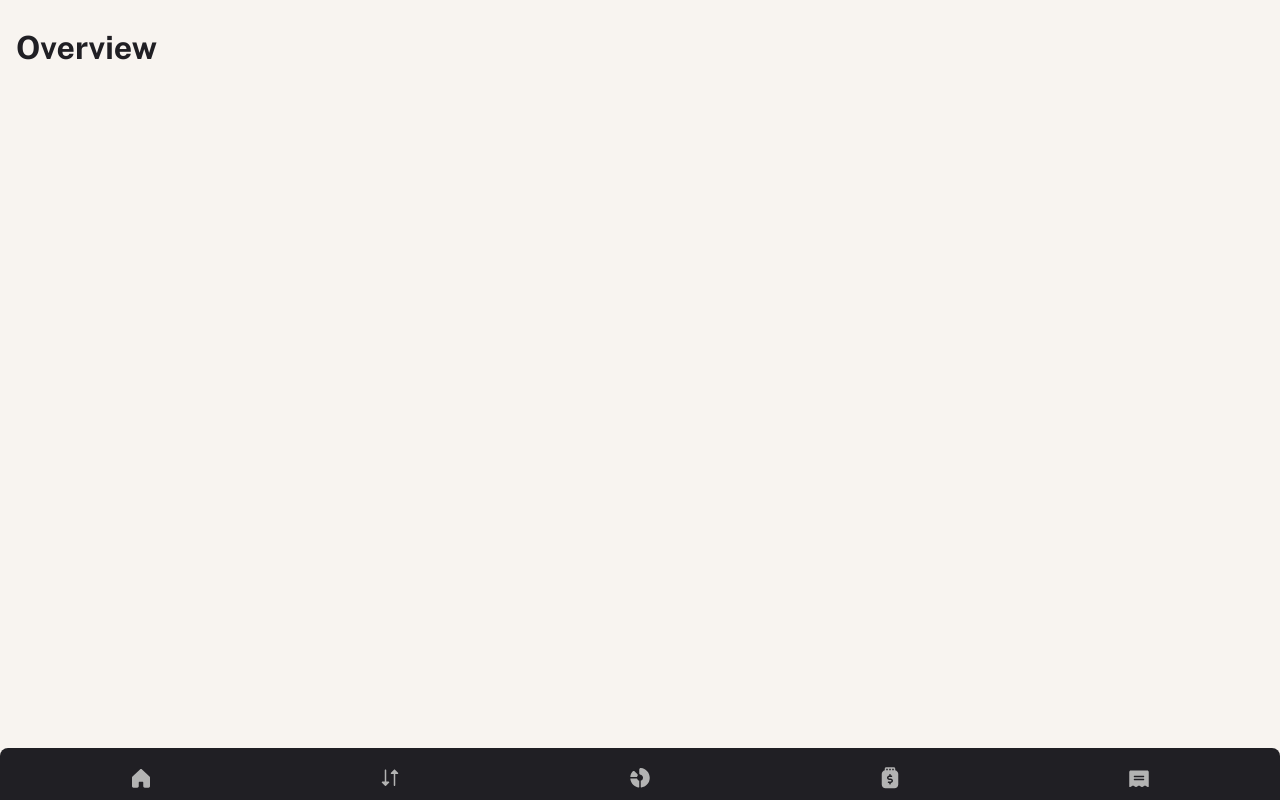
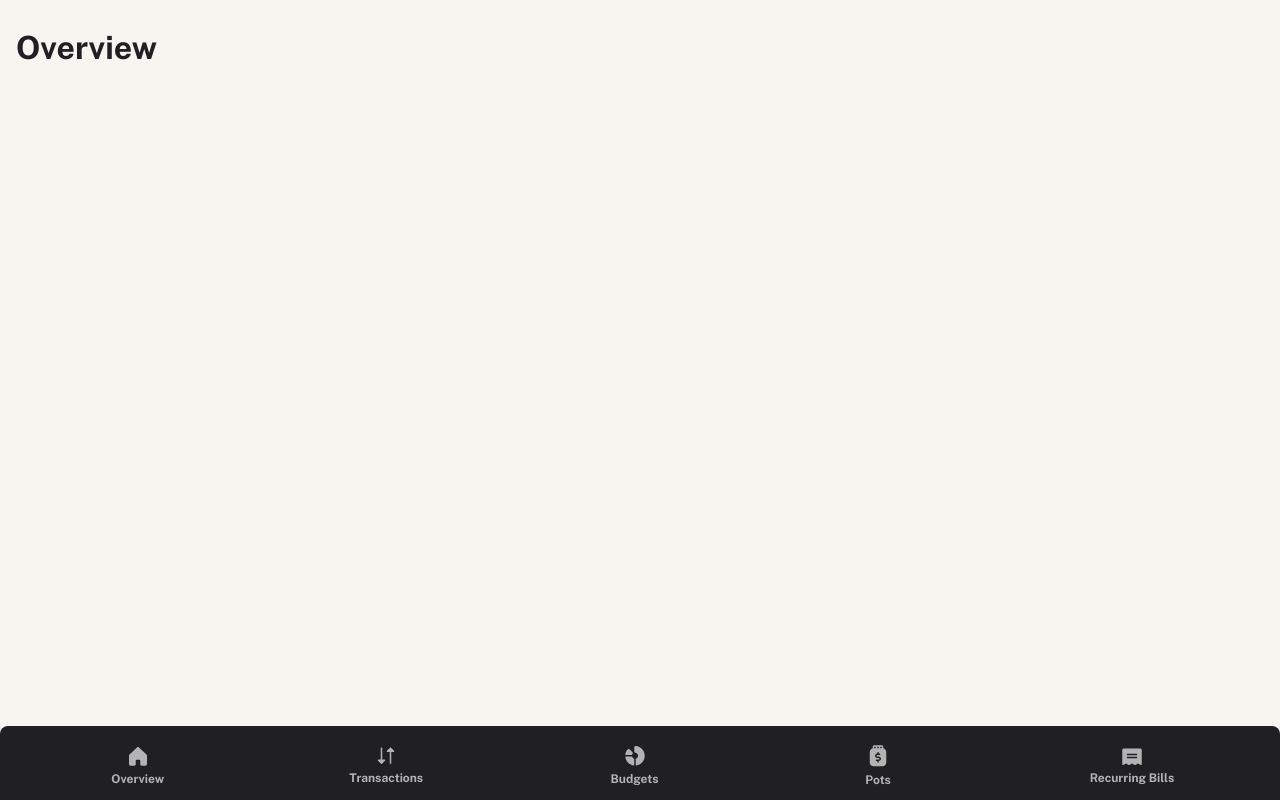
Before and after one commit to Mateeb11/personal-finance-app, a Next.js app: page / in a window 1280 px wide. Built offline with nearby package versions, Linux system fonts and the light colour scheme.

Commit message:
Added text in navbar icons for > mobile

```diff
--- a/app/_components/navIcon.module.scss
+++ b/app/_components/navIcon.module.scss
@@ -1,22 +1,59 @@
 .iconContainer {
+  display: grid;
+  place-items: center;
+  align-content: center;
+  gap: 0.25em;
+
+  min-width: 4em;
+  min-height: 2.75em;
+
   border-top-left-radius: 0.5em;
   border-top-right-radius: 0.5em;
 
-  path {
-    transition: fill 0.25s linear;
+  @media (min-width: 768px) {
+    min-height: 4.125em;
+  }
+
+  path,
+  .iconText {
+    transition: all 0.25s linear;
+  }
+
+  .iconText {
+    font-size: 12px;
+    font-weight: 600;
+    color: var(--secondary-300);
+
+    display: none;
+
+    @media (min-width: 768px) {
+      display: inline;
+    }
   }
 }
+
 .active {
   background-color: var(--primary-100);
 
   border-bottom: 4px solid var(--green);
 
+  transition: all 0s linear;
+
   path {
     fill: var(--green);
-    transition: none;
+  }
+
+  .iconText {
+    color: var(--secondary-900);
   }
 }
 
-.navHover:hover path {
-  fill: var(--secondary-100);
+.navHover:hover {
+  path {
+    fill: var(--secondary-100);
+  }
+
+  .iconText {
+    color: var(--secondary-100);
+  }
 }
--- a/app/_components/navIcon.tsx
+++ b/app/_components/navIcon.tsx
@@ -4,16 +4,17 @@ import classes from "./navIcon.module.scss";
 
 import { usePathname } from "next/navigation";
 
-export default function NavIcon({ href, children }: any) {
+export default function NavIcon({ href, iconText, children }: any) {
   const path: string = usePathname();
 
   return (
     <div
-      className={`grid place-items-center min-w-16 min-h-11 ${
-        classes.iconContainer
-      } ${path.startsWith(href) ? classes.active : classes.navHover}`}
+      className={`${classes.iconContainer} ${
+        path.startsWith(href) ? classes.active : classes.navHover
+      }`}
     >
       {children}
+      <span className={classes.iconText}>{iconText}</span>
     </div>
   );
 }
--- a/app/layout.tsx
+++ b/app/layout.tsx
@@ -34,35 +34,35 @@ export default function RootLayout({
         <ul className={classes.navBar}>
           <li>
             <Link href="/overview">
-              <NavIcon href="/overview">
+              <NavIcon href="/overview" iconText="Overview">
                 <OverviewIcon />
               </NavIcon>
             </Link>
           </li>
           <li>
             <Link href="/transactions">
-              <NavIcon href="/transactions">
+              <NavIcon href="/transactions" iconText="Transactions">
                 <TransactionsIcon />
               </NavIcon>
             </Link>
           </li>
           <li>
             <Link href="/budgets">
-              <NavIcon href="/budgets">
+              <NavIcon href="/budgets" iconText="Budgets">
                 <BudgetsIcon />
               </NavIcon>
             </Link>
           </li>
           <li>
             <Link href="/pots">
-              <NavIcon href="/pots">
+              <NavIcon href="/pots" iconText="Pots">
                 <PotsIcon />
               </NavIcon>
             </Link>
           </li>
           <li>
             <Link href="/bills">
-              <NavIcon href="/bills">
+              <NavIcon href="/bills" iconText="Recurring Bills">
                 <BillsIcon />
               </NavIcon>
             </Link>
```
